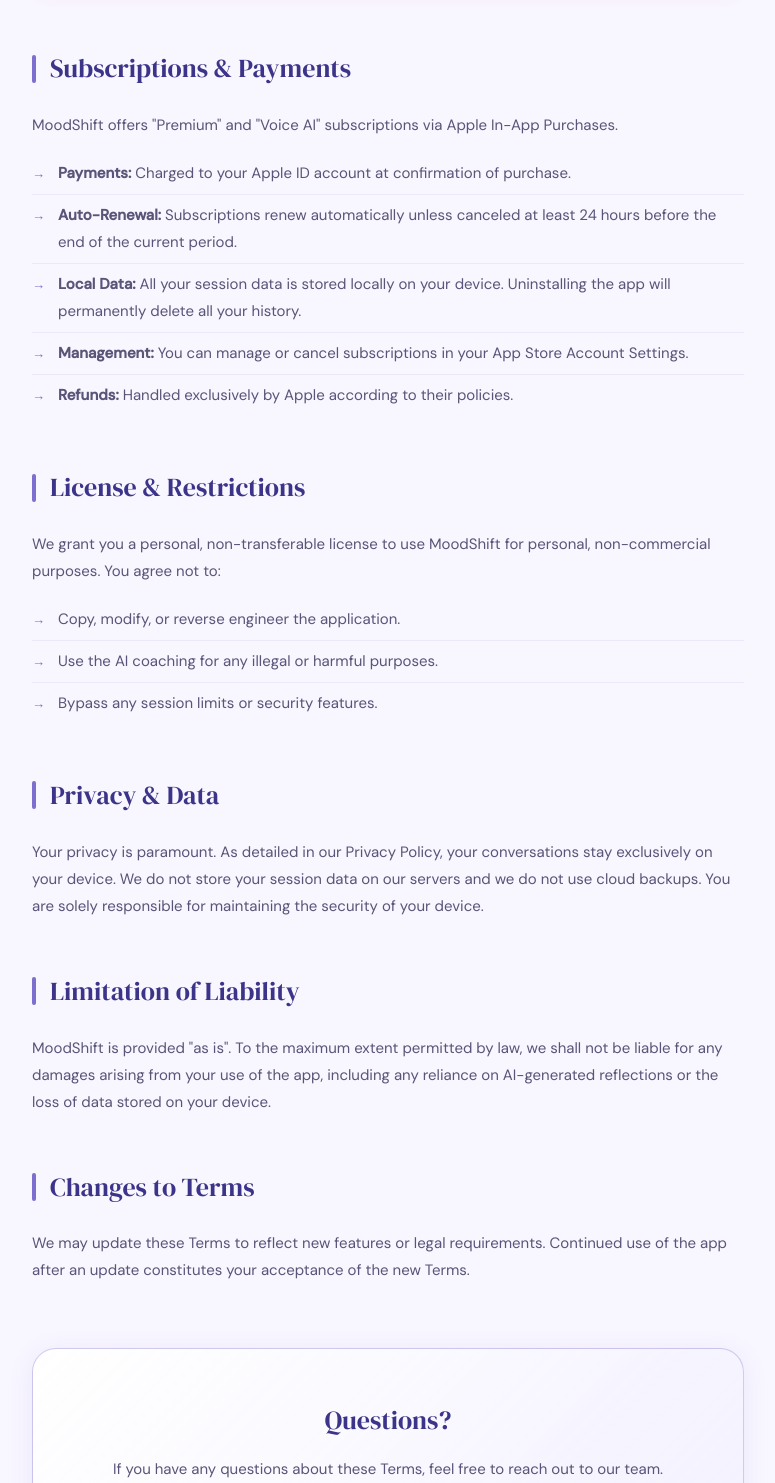
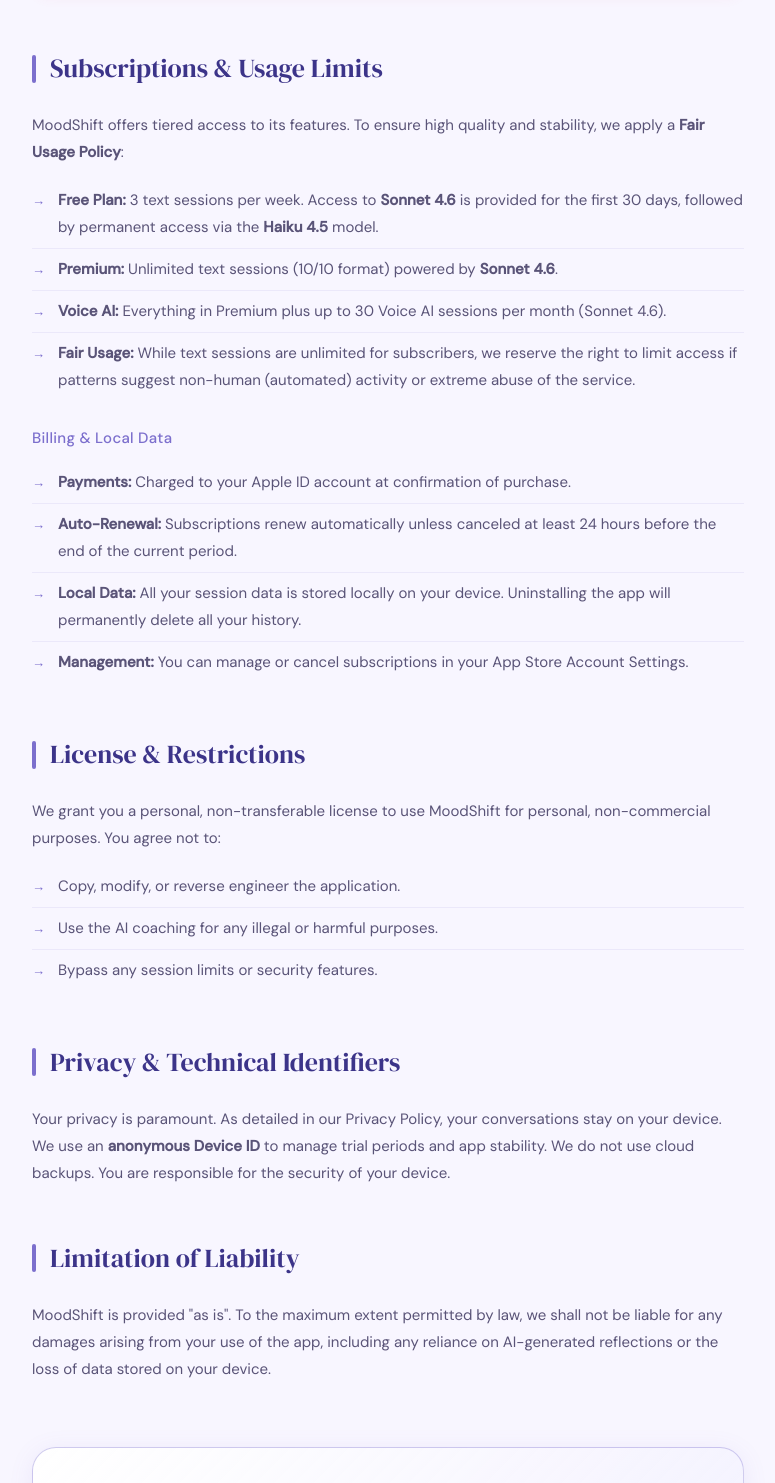
Before and after one commit to moodshift-coach/terms-of-use, a plain HTML site: page index.html in a window 1280 px wide. Shown: the part 1317-2800 px from the top of the page, without its empty margins (252-1027 px from the left). Drawn offline with Linux system fonts and the light colour scheme.

Commit message:
Update index.html
Device ID + Haiku 4.5 - info

```diff
--- a/index.html
+++ b/index.html
@@ -126,7 +126,7 @@
     <h1>Terms of <em>Use</em></h1>
     <div class="header-meta">
       <span class="meta-pill">Effective: April 2026</span>
-      <span class="meta-pill">Version 1.0</span>
+      <span class="meta-pill">Version 1.1</span>
       <span class="meta-pill">Apple EULA Standard</span>
     </div>
   </div>
@@ -158,14 +158,21 @@
   </div>
 
   <div class="section">
-    <h2>Subscriptions &amp; Payments</h2>
-    <p>MoodShift offers "Premium" and "Voice AI" subscriptions via Apple In-App Purchases.</p>
+    <h2>Subscriptions &amp; Usage Limits</h2>
+    <p>MoodShift offers tiered access to its features. To ensure high quality and stability, we apply a <strong>Fair Usage Policy</strong>:</p>
+    <ul>
+      <li><strong>Free Plan:</strong> 3 text sessions per week. Access to <strong>Sonnet 4.6</strong> is provided for the first 30 days, followed by permanent access via the <strong>Haiku 4.5</strong> model.</li>
+      <li><strong>Premium:</strong> Unlimited text sessions (10/10 format) powered by <strong>Sonnet 4.6</strong>.</li>
+      <li><strong>Voice AI:</strong> Everything in Premium plus up to 30 Voice AI sessions per month (Sonnet 4.6).</li>
+      <li><strong>Fair Usage:</strong> While text sessions are unlimited for subscribers, we reserve the right to limit access if patterns suggest non-human (automated) activity or extreme abuse of the service.</li>
+    </ul>
+
+    <h3>Billing & Local Data</h3>
     <ul>
       <li><strong>Payments:</strong> Charged to your Apple ID account at confirmation of purchase.</li>
       <li><strong>Auto-Renewal:</strong> Subscriptions renew automatically unless canceled at least 24 hours before the end of the current period.</li>
       <li><strong>Local Data:</strong> All your session data is stored locally on your device. Uninstalling the app will permanently delete all your history.</li>
       <li><strong>Management:</strong> You can manage or cancel subscriptions in your App Store Account Settings.</li>
-      <li><strong>Refunds:</strong> Handled exclusively by Apple according to their policies.</li>
     </ul>
   </div>
 
@@ -180,8 +187,8 @@
   </div>
 
   <div class="section">
-    <h2>Privacy &amp; Data</h2>
-    <p>Your privacy is paramount. As detailed in our Privacy Policy, your conversations stay exclusively on your device. We do not store your session data on our servers and we do not use cloud backups. You are solely responsible for maintaining the security of your device.</p>
+    <h2>Privacy &amp; Technical Identifiers</h2>
+    <p>Your privacy is paramount. As detailed in our Privacy Policy, your conversations stay on your device. We use an <strong>anonymous Device ID</strong> to manage trial periods and app stability. We do not use cloud backups. You are responsible for the security of your device.</p>
   </div>
 
   <div class="section">
@@ -189,15 +196,10 @@
     <p>MoodShift is provided "as is". To the maximum extent permitted by law, we shall not be liable for any damages arising from your use of the app, including any reliance on AI-generated reflections or the loss of data stored on your device.</p>
   </div>
 
-  <div class="section">
-    <h2>Changes to Terms</h2>
-    <p>We may update these Terms to reflect new features or legal requirements. Continued use of the app after an update constitutes your acceptance of the new Terms.</p>
-  </div>
-
   <div class="contact">
     <h2>Questions?</h2>
     <p>If you have any questions about these Terms, feel free to reach out to our team.</p>
-    <a href="mailto:support@moodshift.app" class="contact-btn">Contact Support</a>
+    <a href="mailto:moodshift.coach@gmail.com" class="contact-btn">Contact Support</a>
   </div>
 
   <div class="footer">
```
